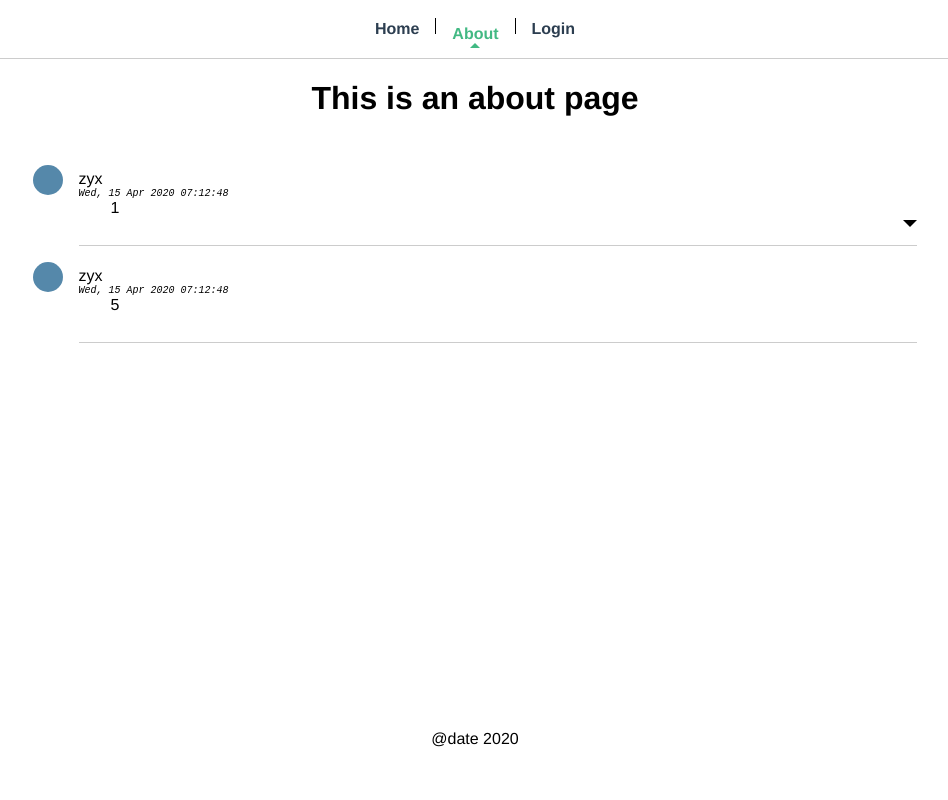
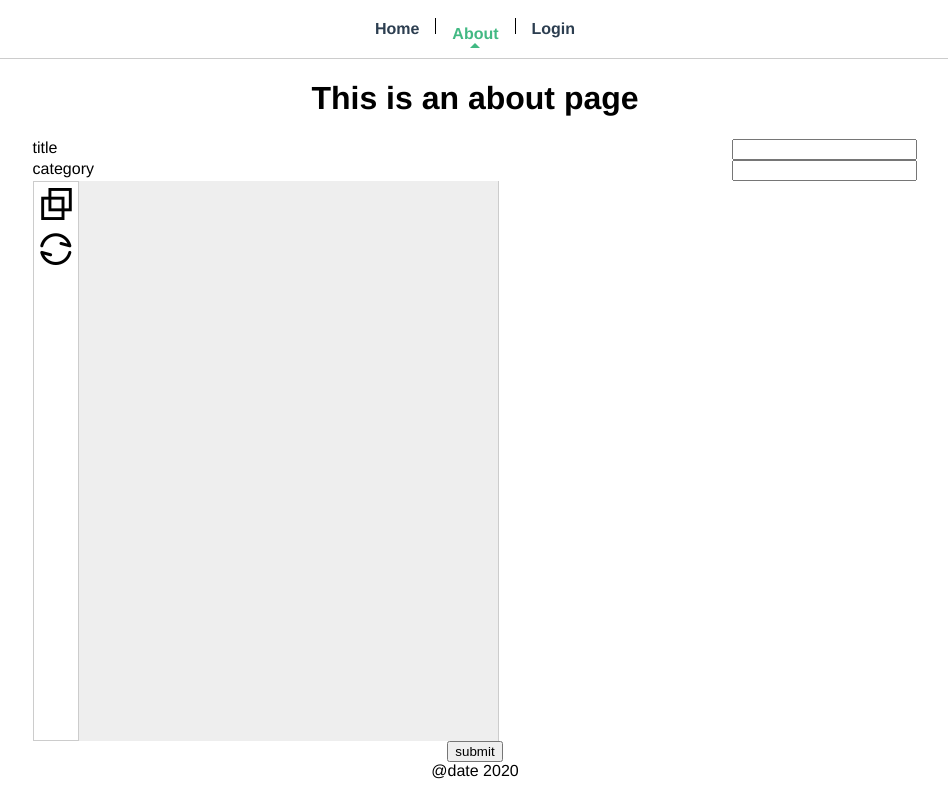
Before and after one commit to ForXd/vue-blog-frontend, a Vue app: page /#/about in a window 1280 px wide. Shown: the whole page, without its empty margins (165-1113 px from the left). Built offline with nearby package versions, Linux system fonts and the light colour scheme.

Commit message:
postEditor logic

```diff
--- a/src/components/comment/CommentItem.vue
+++ b/src/components/comment/CommentItem.vue
@@ -10,7 +10,7 @@
                 <div class="reply">
                     <button>赞</button>
                     <button>踩</button>
-                    <button @click="handleReply">回复</button>
+                    <button @click="handleReply">{{editComment ? '取消' : '回复'}}</button>
                     <span v-if="hasChildren" @click="toggle" :class="isOpen ? 'up' : 'down'"></span>
                 </div>
             </div>
@@ -19,9 +19,12 @@
             <textarea
                 rows="1"
                 @input="handleChange"
-            v-model="replyContent">
+                v-model="replyContent"
+                @blur="() => {if (replyContent == '') focus = false}"
+                @focus="() => {if (replyContent == '') focus = true}"
+            >
             </textarea>
-            <button @click="addComment">回复</button>
+            <button @click="addComment" :class="focus ? '' : 'hidden'">回复</button>
         </div>
 
         <!-- 递归组件需要终止渲染条件，hasChildren -->
@@ -46,14 +49,22 @@ export default {
         return {
             isOpen: false,
             replyContent: '',
+            focus: false,
             editComment: false,
             placeholder: `reply to ${this.comment.author}: `
         }
     },
+    // directives: {
+    //     focus: {
+    //         update: function(el) {
+    //             el.focus();
+    //         }
+    //     }
+    // },
     computed: {
         hasChildren() {
             return this.comment.children && this.comment.children.length;
-        }
+        },
     },
     methods: {
         toggle() {
@@ -72,6 +83,7 @@ export default {
         },
         handleReply() {
             this.editComment = !this.editComment;
+            this.focus = true;
         },
         handleChange(e) {
             let elem = e.target;
@@ -83,6 +95,9 @@ export default {
 }
 </script>
 <style lang="less" scoped>
+    .hidden {
+        display: none;
+    }
     button {
         background: #fff;
         outline: none;
--- /dev/null
+++ b/src/components/general/Background.vue
@@ -0,0 +1,44 @@
+<template>
+    <div class="container">
+        <span v-for="i in 120" :key="i" @mouseover="handleHover"></span>
+    </div>
+</template>
+<script>
+export default {
+    methods: {
+        handleHover(e) {
+            e.target.classList.add('fall');
+        }
+    }
+}
+</script>
+<style scoped>
+  .container {
+    height: 100vh;
+    background: url(../../assets/logo.png);
+    background-size: cover;
+    overflow: hidden;
+    line-height: 0;
+  }
+  span {
+    display: inline-block;
+    width: 7.5%;
+    height: 40px;
+    background: #fff;
+    border: 1px solid rgba(0, 0, 0, 0.2);
+  }
+  span.fall {
+    background: #f00;
+    transition: 0.2s;
+    pointer-events: none;
+    animation: fall 2s linear forwards;
+  }
+  @keyframes fall {
+    0% {
+      transform: translateY(0) rotate(0deg);
+    }
+    100% {
+      transform: translateY(1000px) rotate(20deg);
+    }
+  }
+</style>
--- a/src/components/general/MarkDownEditor.vue
+++ b/src/components/general/MarkDownEditor.vue
@@ -29,16 +29,17 @@ export default {
     props: {
         width:String,
         height:String,
+        getContent: Function,
     },
     data() {
         return {
             rawContent: '',
             indent: 2,
             editStyle: {
-                'flex-basis': '45%'
+                'flex-basis': '47.5%'
             },
             previewStyle: {
-                'flex-basis': '45%'
+                'flex-basis': '47.5%'
             }
         }
     },
@@ -73,15 +74,16 @@ export default {
             }
         },
         tongleMode() {
-            this.previewStyle['flex-basis'] = `${this.previewStyle['flex-basis'] == '90%' ? '0' : '90%'}`;
-            this.editStyle['flex-basis'] = `${this.editStyle['flex-basis'] == '0' ? '90%' : '0'}`;
+            this.previewStyle['flex-basis'] = `${this.previewStyle['flex-basis'] == '95%' ? '0' : '95%'}`;
+            this.editStyle['flex-basis'] = `${this.editStyle['flex-basis'] == '0' ? '95%' : '0'}`;
         },
         splitMode() {
-            this.previewStyle['flex-basis'] = '45%';
-            this.editStyle['flex-basis'] = '45%';
+            this.previewStyle['flex-basis'] = '47.5%';
+            this.editStyle['flex-basis'] = '47.5%';
         },
         update: F.debounce(function(e) {
             this.rawContent = e.target.value;
+            this.getContent(this.rawContent);
         }, 300),
     },
 }
@@ -110,7 +112,7 @@ export default {
         background: #eee;
         outline: none;
         overflow-x: hidden;
-        overflow-y: auto;
+        overflow-y: scroll;
         border: none;
         resize:none;
     }
--- a/src/components/post/PostEditor.vue
+++ b/src/components/post/PostEditor.vue
@@ -1,5 +1,32 @@
 <template>
-
+    <div id="container">
+        <div class="left-right">
+            <div class="left">
+                title
+            </div>
+            <div class="right">
+                <input type="text" v-model="title">
+            </div>
+        </div>
+        <div class="left-right">
+            <div class="left">
+                category
+            </div>
+            <div class="right">
+                <input type="text" v-model="category">
+            </div>
+        </div>
+        <div class="content-edit">
+            <mark-down-editor
+            :width="'100%'"
+            :height="'100%'"
+            :getContent="getContent"
+            />
+        </div>
+        <div class="function-area">
+            <button @click="create">submit</button>
+        </div>
+    </div>
 </template>
 <script>
 import MarkDownEditor from '@/components/general/MarkDownEditor.vue';
@@ -7,16 +34,44 @@ export default {
     components: {
         MarkDownEditor
     },
+    props: {
+        submitPost: Function,
+    },
+    data() {
+        return {
+            title:'',
+            category: '',
+            content: ''
+        }
+    },
     methods: {
+        getContent(content) {
+            this.content = content;
+        },
         create() {
-
+            let post = {};
+            post.title = this.title;
+            post.category = this.category;
+            post.content = this.content;
+            this.submitPost(post);
         },
-        update() {
-
-        }
     },
 }
 </script>
 <style scoped>
-
+    .left-right {
+        display:flex;
+        justify-content: space-between;
+        width: 70%;
+        margin: 0 auto;
+    }
+    .left {
+    }
+    .right {
+    }
+    .content-edit {
+        width: 70%;
+        height: 70vh;
+        margin: 0 auto;
+    }
 </style>
--- a/src/container/Auth.vue
+++ b/src/container/Auth.vue
@@ -3,13 +3,13 @@
         <div class="container">
             <img src="../assets/logo.png" alt="">
             <div class="label-input">
-                name: <input type="text" v-model="username">
+                <input type="text" placeholder="name" v-model="username">
             </div>
             <div class="label-input">
-                password:<input type="password" v-model="password">
+                <input type="password" placeholder="password" v-model="password">
             </div>
             <div v-if="!isLogin" class="label-input">
-                passwordConfirm:<input type="password" v-model="passwordConfirm">
+                <input type="password" placeholder="passwordConfirm" v-model="passwordConfirm">
             </div>
             <div>
                 <a href="javascript:" @click="changeTab">
@@ -77,7 +77,7 @@ export default {
         text-decoration-line: none;
     }
     .wrapper {
-        background: #eee;
+        background-image: linear-gradient(120deg, #fdfbfb 0%, #ebedee 100%);
         height: 80vh;
         display: flex;
         align-items: center;
@@ -86,7 +86,7 @@ export default {
     .container {
         padding: 3em;
         border-radius: 1em;
-        box-shadow: 3px 3px 1.5px 1.5px;
+        box-shadow: 3px 3px 10px 0;
         text-align: left;
         max-width: 500px;
         background: white;
@@ -98,15 +98,16 @@ export default {
         margin: 1em 0;
         input {
             outline: none;
-            border-radius: 0;
+            border-top-left-radius: 5px;
+            border-top-right-radius: 5px;
             border: 0;
             border-bottom: 1px solid;
             padding: 3px 5px;
         }
     }
     button {
-        background: transparent;
-        border: 1px solid #ccc;
+        background-image: linear-gradient(120deg, #fdfbfb 0%, #ebedee 100%);
+        border:0;
         border-radius: 0.3em;
         padding: 0.5em;
         outline: 0;
--- a/src/views/About.vue
+++ b/src/views/About.vue
@@ -1,24 +1,25 @@
 <template>
   <div class="about">
     <h1>This is an about page</h1>
-    <comment-list :comments="comments"></comment-list>
+    <!-- <back-ground></back-ground> -->
+    <post-editor :submitPost="test"/>
   </div>
 </template>
 <script>
-//
-import comments from './test.js';
-import CommentList from '@/components/comment/CommentList.vue';
+import PostEditor from '@/components/post/PostEditor.vue';
 export default {
   components: {
-    CommentList
+    PostEditor
   },
   data() {
     return {
-      comments: comments
     }
   },
   methods: {
+    test(post) {
+      console.log(post);
 
+    }
   },
   mounted() {
     // console.log(this.comments)
```
Also changed, not shown: src/components/post/Post.vue (+20 -1 lines). Lines whose indentation alone changed are shown as unchanged.
